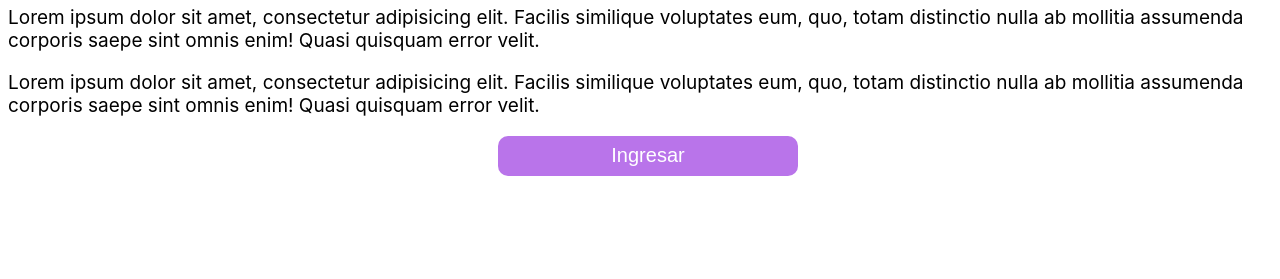
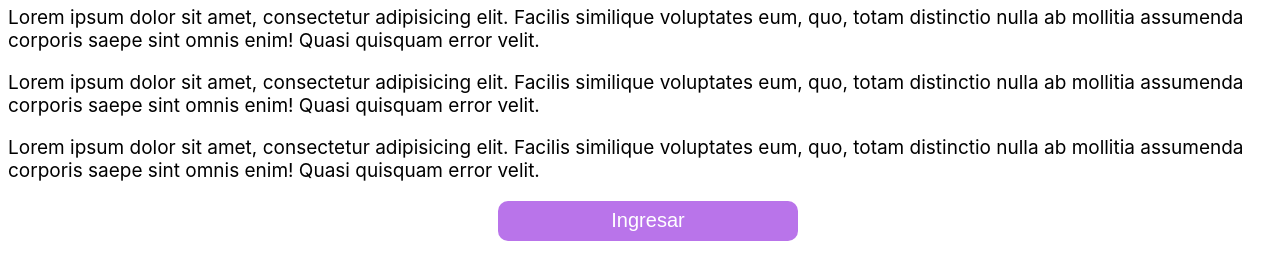
Before and after one commit to EbenRivera/Pagina-Estatica, a plain HTML site: page index.html in a window 1280 px wide. Shown: the part 93-372 px from the top of the page. Drawn offline with Linux system fonts and the light colour scheme.

Commit message:
Cambio de parrafo
Se agrego un nuevo párrafo al contenido

```diff
--- a/index.html
+++ b/index.html
@@ -20,6 +20,12 @@
          error velit.
     </p>
 
+      <p>Lorem ipsum dolor sit amet, consectetur adipisicing elit.
+        Facilis similique voluptates eum, quo, totam distinctio nulla ab
+         mollitia assumenda corporis saepe sint omnis enim! Quasi quisquam
+         error velit.
+    </p>
+
   <div class="btn_container">
     <button id="btn">Ingresar</button>
   </div>
```
